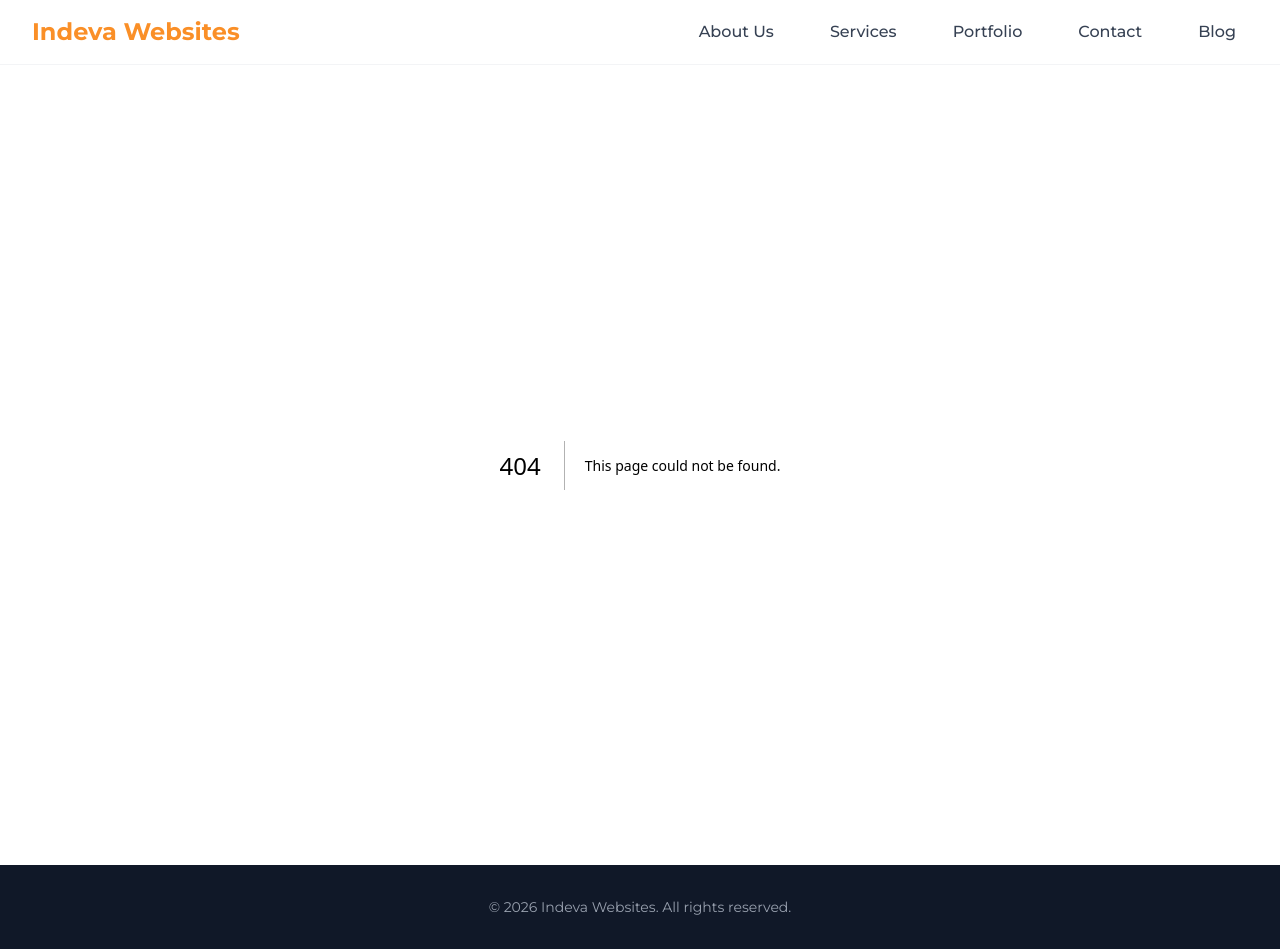
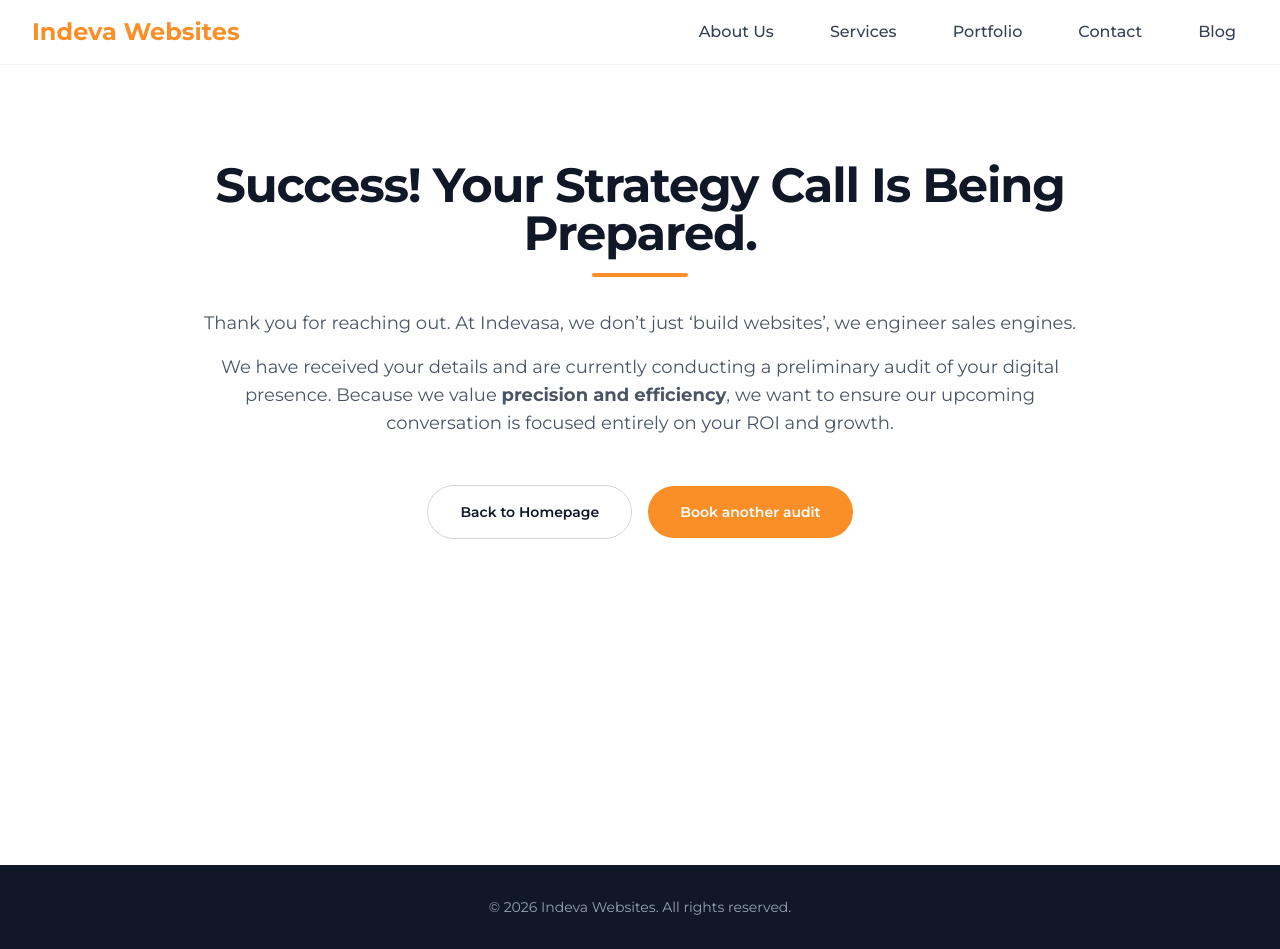
Before and after one commit to cgdiazv/indeva-websites, a Next.js app: page /thank-you in a window 1280 px wide. Before the commit this address had no page. Built offline with nearby package versions, Linux system fonts and the light colour scheme.

Commit message:
Add thank-you page buttons

```diff
--- /dev/null
+++ b/app/thank-you/page.tsx
@@ -0,0 +1,29 @@
+import Link from 'next/link';
+
+export default function ThankYouPage() {
+  return (
+    <div className="min-h-screen bg-white py-24 px-4 sm:px-6 lg:px-8">
+      <div className="mx-auto max-w-4xl text-center">
+        <h1 className="text-4xl sm:text-5xl font-bold text-gray-900 tracking-tight">
+          Success! Your Strategy Call Is Being Prepared.
+        </h1>
+        <div className="mx-auto mt-4 h-1 w-24 rounded-full bg-[#FA8F27]"></div>
+        <p className="mt-8 text-gray-600 text-base sm:text-lg">
+          Thank you for reaching out. At Indevasa, we don’t just ‘build websites’, we engineer sales engines.
+        </p>
+        <p className="mt-4 text-gray-600 text-base sm:text-lg">
+          We have received your details and are currently conducting a preliminary audit of your digital presence. Because we value <strong>precision and efficiency</strong>, we want to ensure our upcoming conversation is focused entirely on your ROI and growth.
+        </p>
+
+        <div className="mt-12 flex flex-col items-center justify-center gap-4 sm:flex-row sm:justify-center">
+          <Link href="/" className="inline-flex items-center justify-center rounded-full border border-gray-300 bg-white px-8 py-4 text-sm font-semibold text-gray-900 transition hover:bg-gray-100">
+            Back to Homepage
+          </Link>
+          <Link href="/book-free-audit" className="inline-flex items-center justify-center rounded-full bg-[#FA8F27] px-8 py-4 text-sm font-semibold text-white transition hover:bg-orange-600">
+            Book another audit
+          </Link>
+        </div>
+      </div>
+    </div>
+  );
+}
```
